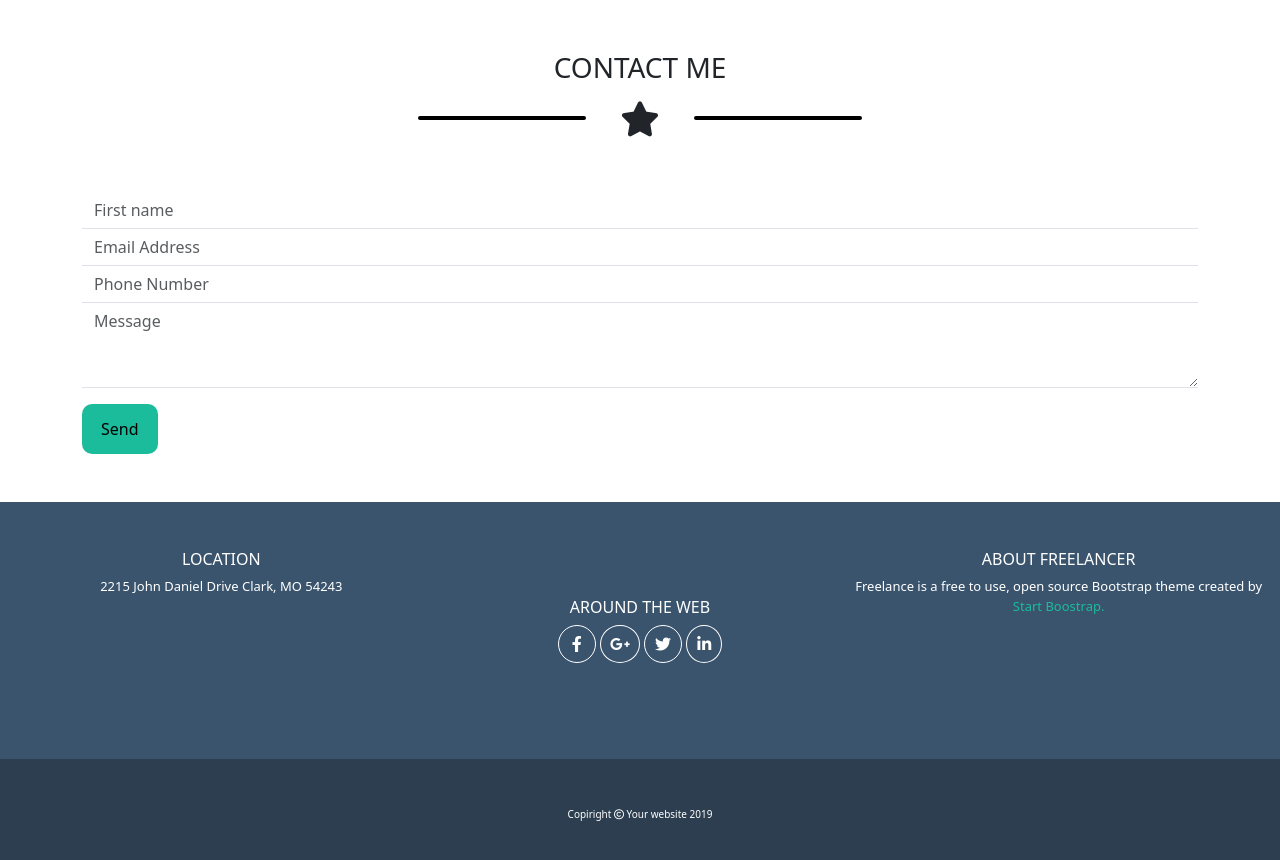
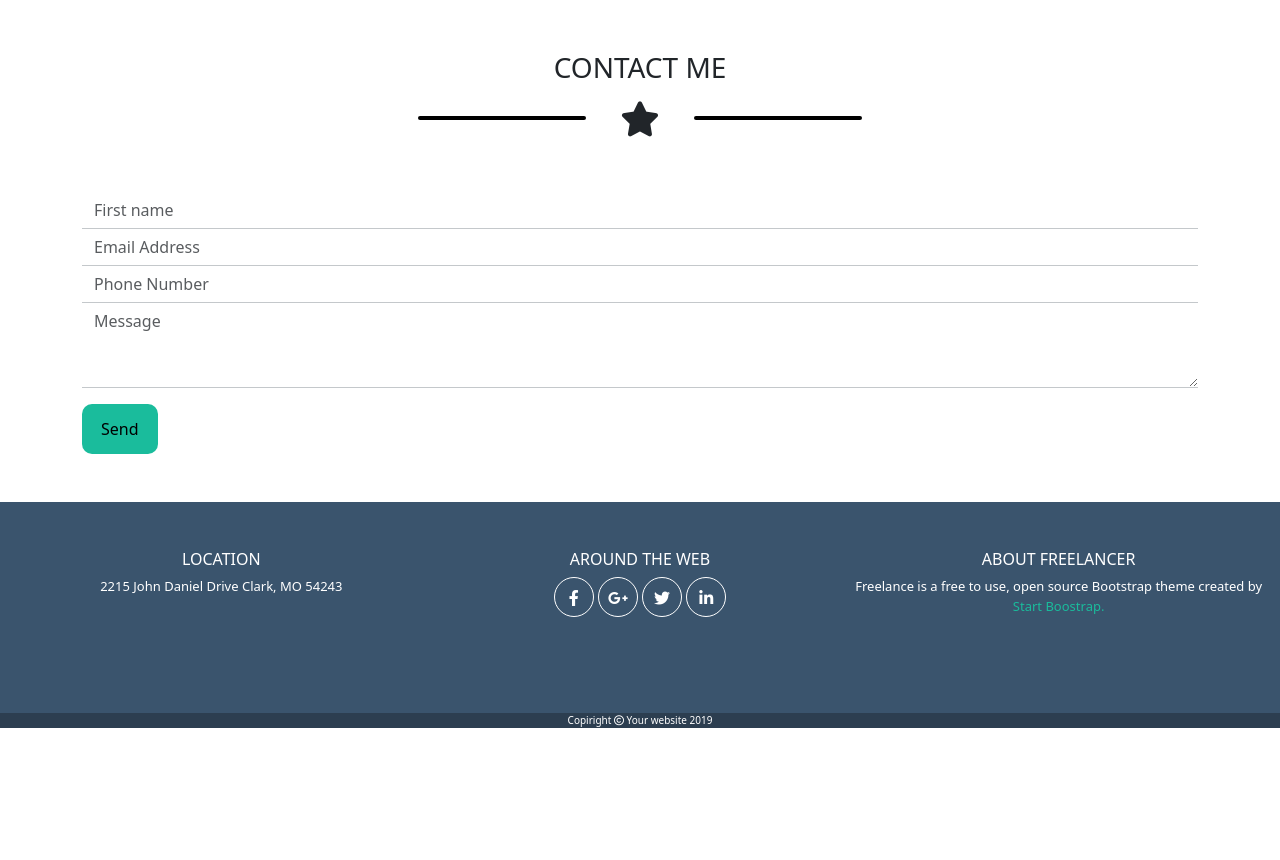
Before and after one commit to DavideCiammetti/html-css-bootstrap-freelancer, a plain HTML site: page index.html in a window 1280 px wide. Shown: the part 1855-2715 px from the top of the page. After the commit the page ends 2599 px from the top, so only its background shows below. Drawn offline with nearby package versions, Linux system fonts and the light colour scheme.

Commit message:
feat: correzioni

```diff
--- a/css/components/footer.css
+++ b/css/components/footer.css
@@ -8,16 +8,13 @@
 .dc-space h4{
     font-size: 16px;
 }
-.dc-space i{
+.dc-circle i{
     border: 1px solid white;
     border-radius: 50%;
-    padding: 10px;
-}
-.dc-space .dc-pad-fb{
-    padding: .625rem .8125rem;
-}
-.dc-space .dc-pad-gog{
-    padding: .625rem .5625rem;
+    height: 40px;
+    width: 40px;
+    text-align: center;
+    line-height: 40px;
 }
 .dc-font-s-cr{
     font-size: 10px;
--- a/index.html
+++ b/index.html
@@ -162,10 +162,12 @@
                 <form class="row g-3">
 
                     <div class="col-12">
-                        <input type="text" class="form-control border-0 rounded-0 border-bottom shadow-none" placeholder="First name" >
-                        <input type="email" class="form-control border-0  rounded-0 border-bottom shadow-none" id="exampleFormMail" placeholder="Email Address">
-                        <input type="tel" class="form-control border-0 rounded-0 border-bottom shadow-none" id="exampleFormTel" placeholder="Phone Number">
-                        <textarea class="form-control border-0 rounded-0 border-bottom shadow-none" id="exampleFormControlTextarea1"placeholder="Message" rows="3"></textarea>
+                        <div class="col-12">
+                            <input type="text" class="form-control border-0 rounded-0 border-bottom shadow-none border-secondary-subtle" placeholder="First name" >
+                        </div>
+                        <input type="email" class="form-control border-0  rounded-0 border-bottom shadow-none border-secondary-subtle" id="exampleFormMail" placeholder="Email Address">
+                        <input type="tel" class="form-control border-0 rounded-0 border-bottom shadow-none border-secondary-subtle" id="exampleFormTel" placeholder="Phone Number">
+                        <textarea class="form-control border-0 rounded-0 border-bottom shadow-none border-secondary-subtle" id="exampleFormControlTextarea1"placeholder="Message" rows="3"></textarea>
                     </div>
                     <div>
                         <button type="submit" class="border-0 dc-bg-green dc-border-button">Send</button>
@@ -185,11 +187,11 @@
                 </p>
             </div>
 
-            <div class="dc-space p-5 col-12  col-sm-4">
+            <div class="dc-space col-12 mb-5 col-sm-4">
                 <h4>AROUND THE WEB</h4>
-                <span>
-                    <i class="fa-brands fa-facebook-f dc-pad-fb"></i>
-                    <i class="fa-brands fa-google-plus-g dc-pad-gog"></i>
+                <span class="dc-circle ">
+                    <i class="fa-brands fa-facebook-f"></i>
+                    <i class="fa-brands fa-google-plus-g"></i>
                     <i class="fa-brands fa-twitter"></i>
                     <i class="fa-brands fa-linkedin-in"></i>
                 </span>
@@ -201,7 +203,7 @@
                 </p>
             </div>
         </div>
-        <div class="container-fluid dc-foot-bg p-5">
+        <div class="container-fluid dc-foot-bg p-5 p-sm-0">
             <p class="dc-font-s-cr">Copiright <i class="fa-regular fa-copyright"></i> Your website 2019</p>
         </div>
     </footer>
```
